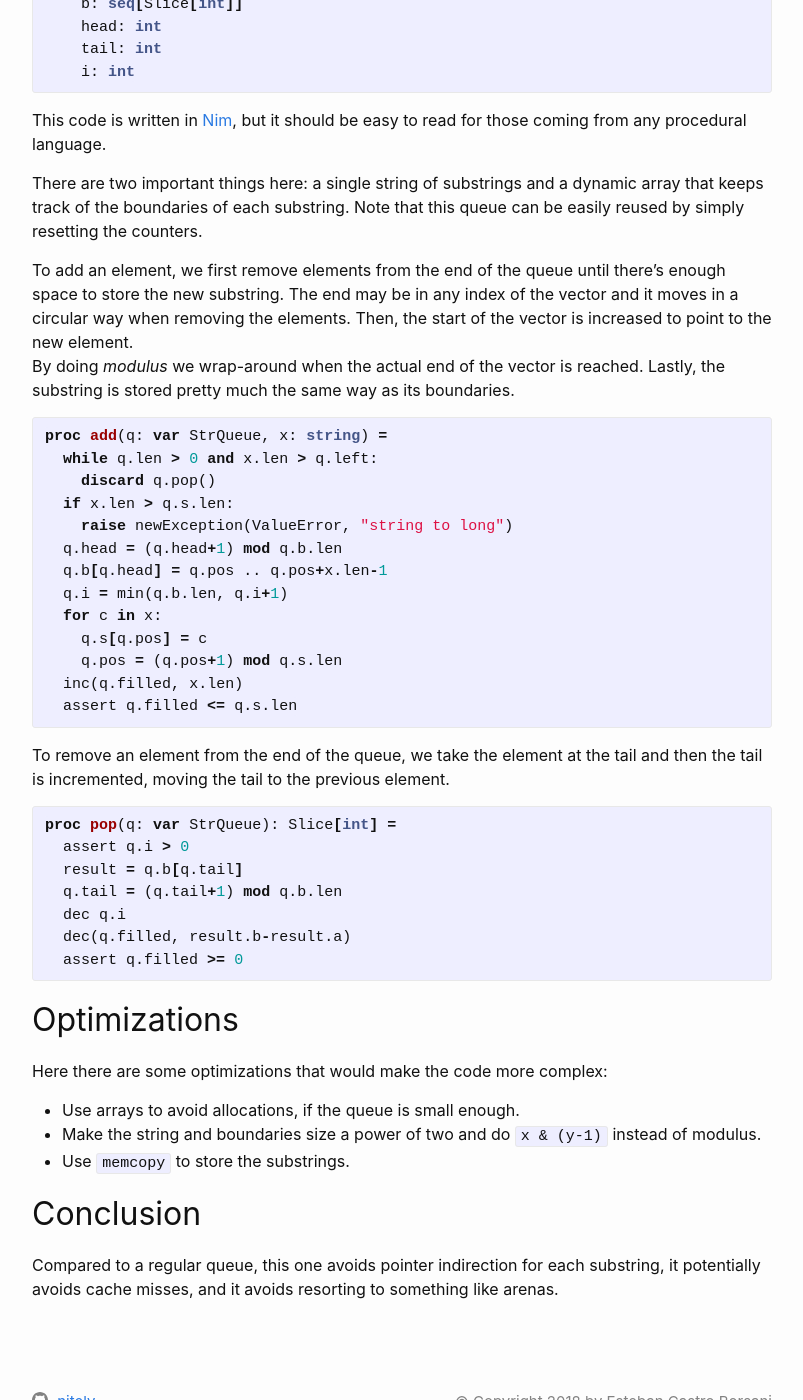
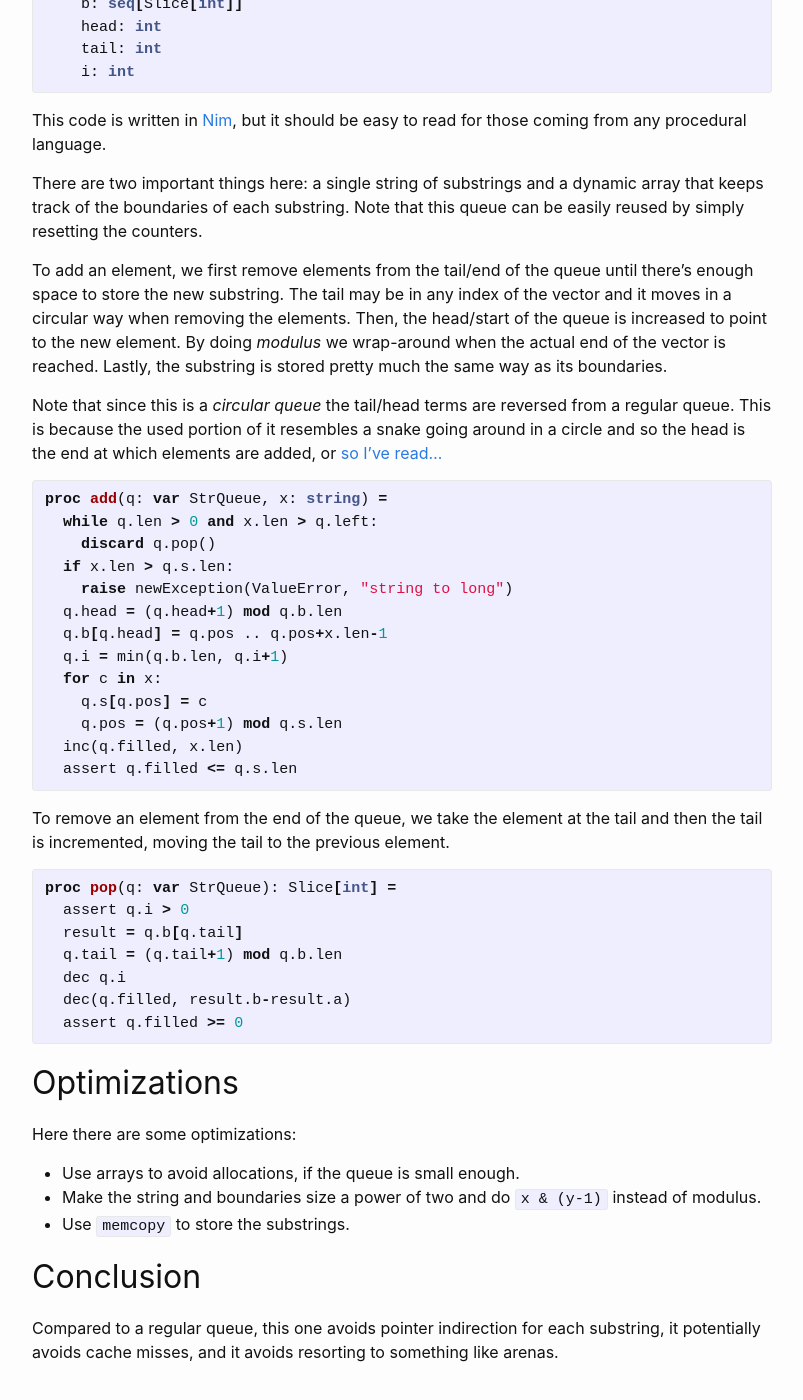
Before and after one commit to nitely/nitely.github.io, a Jekyll site: the page built from _posts/2018-05-16-an-efficient-queue-of-strings.markdown, in a window 1280 px wide and 1400 px high, scrolled down 1016 px. Shown: the whole window, without its empty margins (238-1041 px from the left). Built offline with Jekyll 4.4.1, drawn with Linux system fonts in a browser that asks for light colours.

Commit message:
add note to circular queue

```diff
--- a/_posts/2018-05-16-an-efficient-queue-of-strings.markdown
+++ b/_posts/2018-05-16-an-efficient-queue-of-strings.markdown
@@ -43,8 +43,10 @@ to read for those coming from any procedural language.
 
 There are two important things here: a single string of substrings and a dynamic array that keeps track of the boundaries of each substring. Note that this queue can be easily reused by simply resetting the counters.
 
-To add an element, we first remove elements from the end of the queue until there's enough space to store the new substring. The end may be in any index of the vector and it moves in a circular way when removing the elements. Then, the start of the vector is increased to point to the new element.
+To add an element, we first remove elements from the tail/end of the queue until there's enough space to store the new substring. The tail may be in any index of the vector and it moves in a circular way when removing the elements. Then, the head/start of the queue is increased to point to the new element.
 By doing *modulus* we wrap-around when the actual end of the vector is reached. Lastly, the substring is stored pretty much the same way as its boundaries.
+
+Note that since this is a *circular queue* the tail/head terms are reversed from a regular queue. This is because the used portion of it resembles a snake going around in a circle and so the head is the end at which elements are added, or [so I've read...](https://softwareengineering.stackexchange.com/questions/144477/on-a-queue-which-end-is-the-head)
 
 {% highlight nim %}
 proc add(q: var StrQueue, x: string) =
@@ -76,7 +78,7 @@ proc pop(q: var StrQueue): Slice[int] =
 
 ## Optimizations
 
-Here there are some optimizations that would make the code more complex:
+Here there are some optimizations:
 
 * Use arrays to avoid allocations, if the queue is small enough.
 * Make the string and boundaries size a power of two and do `x & (y-1)` instead of modulus.
```
